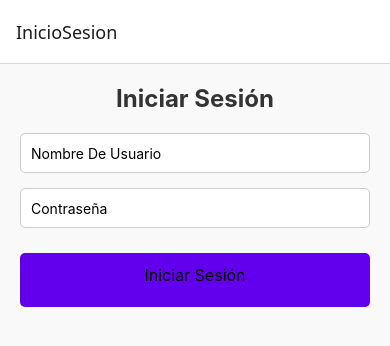
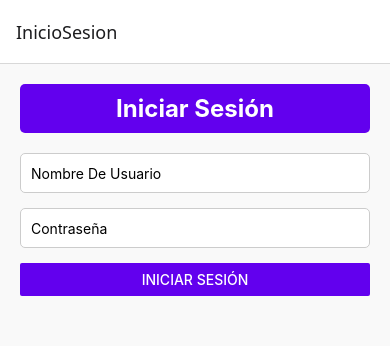
Before and after one commit to Kevi03/Foco, a React Native app: screen /InicioSesion in a window 390 px wide. Shown: the top 346 px of the page. Built offline with nearby package versions, Linux system fonts and the light colour scheme.

Commit message:
se le agrego css al inicio

```diff
--- a/src/screens/InicioSesion.js
+++ b/src/screens/InicioSesion.js
@@ -1,5 +1,6 @@
 import React, { useState } from 'react';
-import { View, Text, TextInput, TouchableOpacity, Alert, StyleSheet } from 'react-native';
+import { View, Text, TextInput, Button, Alert } from 'react-native';
+import globalStyles from '../style/GlobalStyles';
 
 export default function InicioSesion({ navigation }) {
   const [usuario, setUsuario] = useState('');
@@ -17,11 +18,11 @@ export default function InicioSesion({ navigation }) {
   };
 
   return (
-    <View style={styles.contenedor}>
-      <Text style={styles.titulo}>Iniciar Sesión</Text>
+    <View style={globalStyles.contenedor}>
+      <Text style={globalStyles.titulo}>Iniciar Sesión</Text>
 
       <TextInput
-        style={styles.input}
+        style={globalStyles.input}
         placeholder='Nombre De Usuario'
         maxLength={25}
         value={usuario}
@@ -29,7 +30,7 @@ export default function InicioSesion({ navigation }) {
       />
 
       <TextInput
-        style={styles.input}
+        style={globalStyles.input}
         placeholder='Contraseña'
         maxLength={20}
         secureTextEntry
@@ -37,52 +38,7 @@ export default function InicioSesion({ navigation }) {
         onChangeText={setPassword}
       />
 
-      <TouchableOpacity onPress={goIn} style={styles.botonesContainer}>
-        <Text style={styles.texto}>Iniciar Sesión</Text>
-      </TouchableOpacity>
+      <Button title="Iniciar Sesión" onPress={goIn} color="#6200ee" />
     </View>
   );
 }
-
-const styles = StyleSheet.create({
-  contenedor: {
-    flex: 1,
-    padding: 20,
-    backgroundColor: '#f9f9f9',
-  },
-  titulo: {
-    fontSize: 24,
-    textAlign: 'center',
-    marginBottom: 20,
-    color: '#333',
-    fontWeight: 'bold',
-  },
-  input: {
-    height: 40,
-    borderColor: '#ccc',
-    borderWidth: 1,
-    borderRadius: 5,
-    marginBottom: 15,
-    paddingLeft: 10,
-    backgroundColor: '#fff',
-  },
-  texto: {
-    fontSize: 16,
-    marginBottom: 10,
-  },
-  botonesContainer: {
-    marginTop: 10,
-    backgroundColor: '#6200ee',
-    paddingVertical: 12,
-    borderRadius: 5,
-    alignItems: 'center',
-  },
-  espacioBotones: {
-    marginVertical: 10,
-  },
-  error: {
-    color: 'red',
-    marginTop: 20,
-    fontSize: 16,
-  },
-});
--- a/src/style/GlobalStyles.js
+++ b/src/style/GlobalStyles.js
@@ -10,8 +10,11 @@ const globalStyles = StyleSheet.create({
     fontSize: 24,
     textAlign: 'center',
     marginBottom: 20,
-    color: '#333',
+    color: '#fff',
     fontWeight: 'bold',
+    backgroundColor: '#6200ee',
+    padding: 10,
+    borderRadius: 5,
   },
   input: {
     height: 40,
@@ -39,6 +42,9 @@ const globalStyles = StyleSheet.create({
   },
   botonesContainer: {
     marginTop: 10,
+    padding: 10,
+    borderRadius: 5,
+    alignItems: 'center',
   },
   espacioBotones: {
     marginVertical: 10,
```
